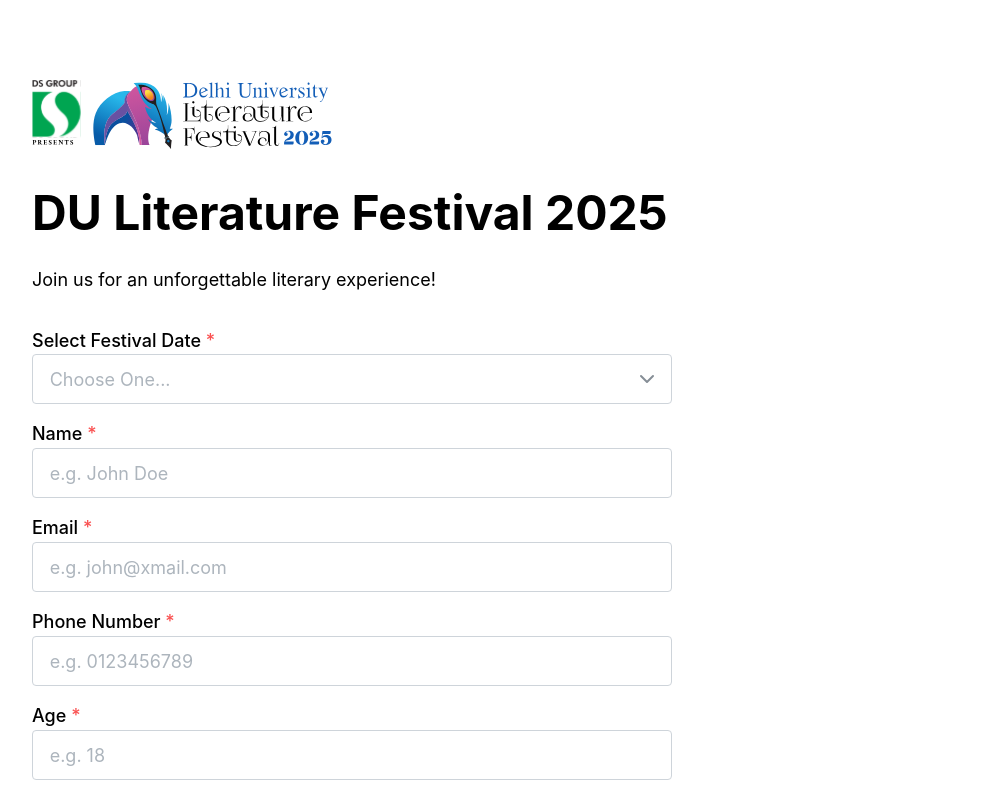
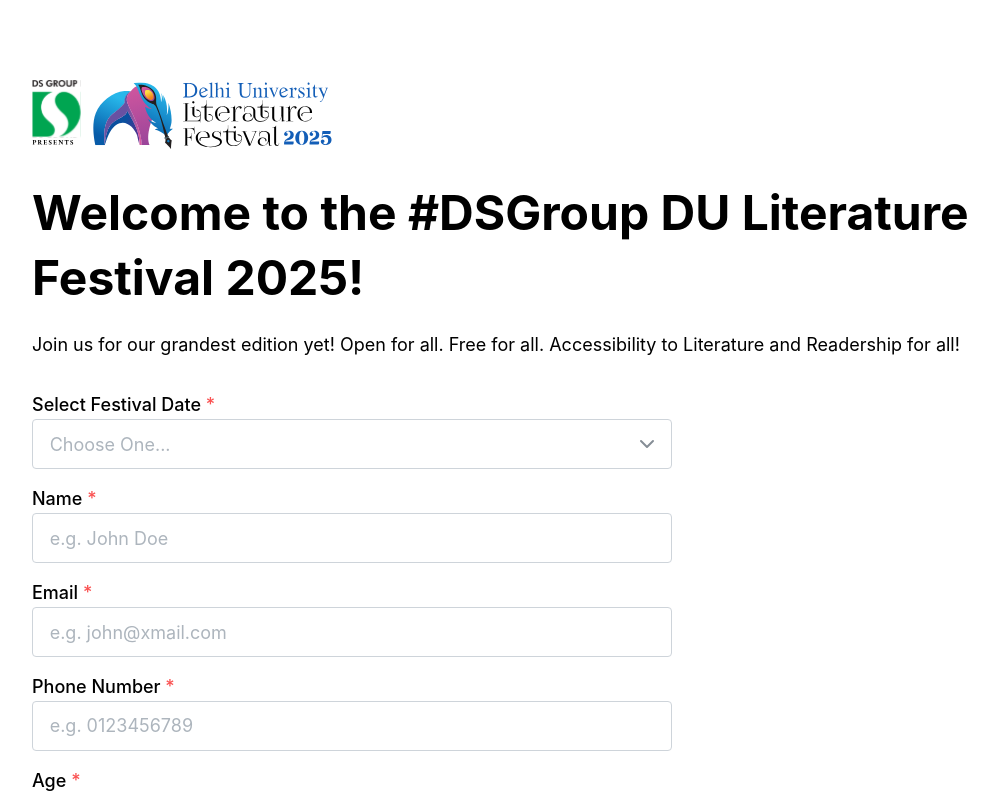
Before and after one commit to nav-r-c/dulit-main, a React (Vite) app: page /registration in a window 1280 px wide. Shown: the top 793 px of the page, without its empty margins (48-1046 px from the left). Built offline with nearby package versions, Linux system fonts and the light colour scheme; a web font is replaced by a local one.

Commit message:
Changed content on registration page

```diff
--- a/src/components/registration/RegistrationForm.tsx
+++ b/src/components/registration/RegistrationForm.tsx
@@ -225,9 +225,9 @@
       <Box my="xl" style={{ position: "relative" }}>
         <LoadingOverlay visible={loading} />
         <Title order={2} size="3rem" pb="lg">
-          DU Literature Festival 2025
+          Welcome to the #DSGroup DU Literature Festival 2025!
         </Title>
-        <Text size="lg">Join us for an unforgettable literary experience!</Text>
+        <Text size="lg">Join us for our grandest edition yet! Open for all. Free for all. Accessibility to Literature and Readership for all!</Text>
         <form style={{ marginTop: "2rem" }} onSubmit={form.onSubmit(handleSubmit)}>
           <Flex direction="column" w={{ base: "100%", lg: "50vw" }} gap="md">
             <Select
```
